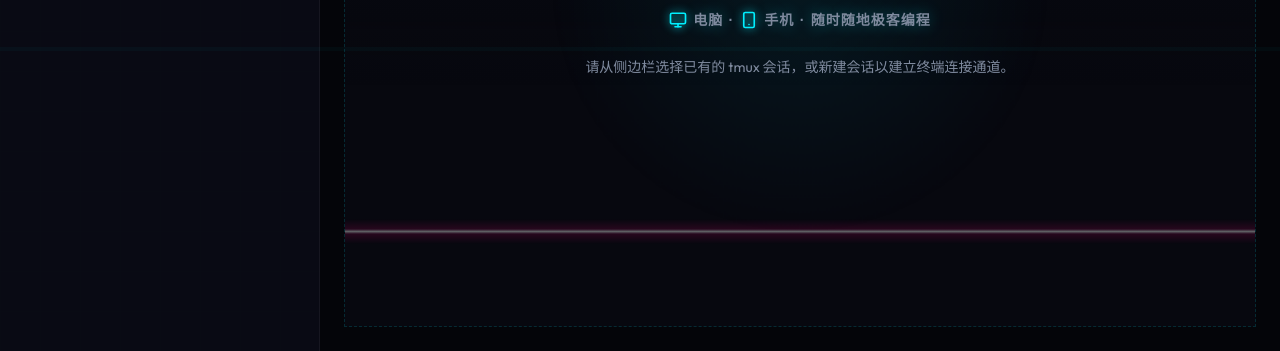
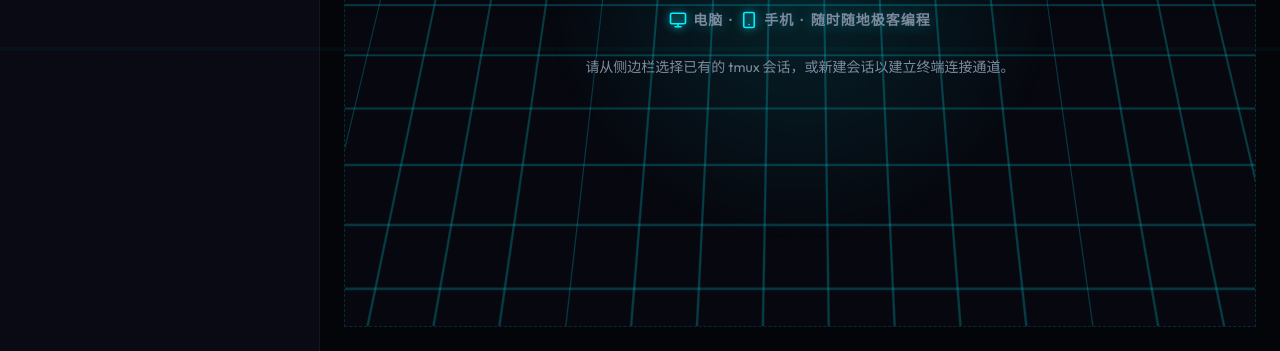
Before and after one commit to RayzPub/tmux-agent-deck, a website: page public/index.html in a window 1280 px wide. Shown: the part 449-800 px from the top of the page. Drawn offline with nearby package versions, Linux system fonts and the light colour scheme; no server answers.

Commit message:
style: optimize welcome page background grid for PC and remove red welcome scanline

```diff
--- a/public/css/style.css
+++ b/public/css/style.css
@@ -32,9 +32,9 @@
   --transition-normal: 0.3s cubic-bezier(0.4, 0, 0.2, 1);
 
   /* Welcome Panel Animations */
-  --welcome-grid-color: rgba(0, 240, 255, 0.08);
+  --welcome-grid-color: rgba(0, 240, 255, 0.22);
   --welcome-scanline-color: rgba(255, 0, 127, 0.18);
-  --welcome-glow-color: rgba(0, 240, 255, 0.08);
+  --welcome-glow-color: rgba(0, 240, 255, 0.12);
 }
 
 /* Reset & Base Styles */
@@ -827,7 +827,7 @@ body {
   width: 100%;
   height: 100%;
   overflow: hidden;
-  perspective: 320px;
+  perspective: 1000px;
   z-index: 0;
   pointer-events: none;
 }
@@ -835,16 +835,16 @@ body {
 /* 3D Grid scrolling elements */
 .welcome-grid-3d {
   position: absolute;
-  top: -60%;
-  left: -50%;
-  width: 200%;
-  height: 220%;
+  top: -20%;
+  left: -20%;
+  width: 140%;
+  height: 140%;
   background-image:
     linear-gradient(var(--welcome-grid-color) 1.5px, transparent 1.5px),
     linear-gradient(90deg, var(--welcome-grid-color) 1.5px, transparent 1.5px);
   background-size: 55px 55px;
-  transform: rotateX(65deg) translate3d(0, 0, 0);
-  transform-origin: center top;
+  transform: rotateX(30deg) translate3d(0, 0, 0);
+  transform-origin: center center;
   animation: welcome-grid-scroll 24s linear infinite;
   transition: transform 0.4s cubic-bezier(0.1, 0.8, 0.2, 1);
   will-change: transform, background-position;
@@ -866,52 +866,18 @@ body {
   left: 0;
   width: 100%;
   height: 100%;
-  background: linear-gradient(to bottom, var(--bg-core) 0%, transparent 65%);
+  background: linear-gradient(to bottom, var(--bg-core) 0%, transparent 55%);
   pointer-events: none;
   z-index: 1;
 }
 
-/* Vertical Laser Scanline wave */
+/* Vertical Laser Scanline wave - disabled */
 .welcome-scanline {
-  position: absolute;
-  top: -20px;
-  left: 0;
-  width: 100%;
-  height: 25px;
-  background: linear-gradient(
-    to bottom,
-    transparent 0%,
-    var(--welcome-scanline-color) 40%,
-    rgba(255, 255, 255, 0.5) 50%,
-    var(--welcome-scanline-color) 60%,
-    transparent 100%
-  );
-  opacity: 0.7;
-  pointer-events: none;
-  z-index: 1;
-  animation: welcome-scanline-anim 10s cubic-bezier(0.4, 0, 0.2, 1) infinite;
-  will-change: top;
+  display: none !important;
 }
 
 body.light-minimalist .welcome-scanline {
-  background: linear-gradient(
-    to bottom,
-    transparent 0%,
-    var(--welcome-scanline-color) 30%,
-    rgba(79, 70, 229, 0.2) 50%,
-    var(--welcome-scanline-color) 70%,
-    transparent 100%
-  );
-  opacity: 0.5;
-}
-
-@keyframes welcome-scanline-anim {
-  0% {
-    top: -30px;
-  }
-  100% {
-    top: 110%;
-  }
+  display: none !important;
 }
 
 /* Ambient Pulsing Glow */
@@ -2343,9 +2309,9 @@ body.light-minimalist {
   color: var(--text-primary);
 
   /* Light mode welcome panel overrides */
-  --welcome-grid-color: rgba(15, 23, 42, 0.04);
+  --welcome-grid-color: rgba(15, 23, 42, 0.18);
   --welcome-scanline-color: rgba(79, 70, 229, 0.06);
-  --welcome-glow-color: rgba(15, 23, 42, 0.02);
+  --welcome-glow-color: rgba(15, 23, 42, 0.05);
 }
 
 /* Hide ambient cyberpunk visuals */
--- a/public/index.html
+++ b/public/index.html
@@ -171,7 +171,6 @@
           <div class="welcome-grid-3d" id="welcomeGrid3D"></div>
           <div class="welcome-grid-overlay"></div>
         </div>
-        <div class="welcome-scanline"></div>
         <div class="welcome-pulse-glow"></div>
 
         <div class="tech-corner top-left"></div>
--- a/public/js/app.js
+++ b/public/js/app.js
@@ -2272,14 +2272,14 @@ document.addEventListener('DOMContentLoaded', () => {
       const tiltX = ((y - centerY) / centerY) * -5;
       const tiltY = ((x - centerX) / centerX) * 6;
 
-      // Apply transform relative to the base 3D rotateX(65deg)
-      welcomeGrid3D.style.transform = `rotateX(${65 + tiltX}deg) rotateY(${tiltY}deg) translate3d(0, 0, 0)`;
+      // Apply transform relative to the base 3D rotateX(30deg)
+      welcomeGrid3D.style.transform = `rotateX(${30 + tiltX}deg) rotateY(${tiltY}deg) translate3d(0, 0, 0)`;
     });
 
     welcomePanel.addEventListener('mouseleave', () => {
       if (window.innerWidth <= 768) return;
-      // Reset back to original 65deg rotateX and 0deg rotateY
-      welcomeGrid3D.style.transform = 'rotateX(65deg) rotateY(0deg) translate3d(0, 0, 0)';
+      // Reset back to original 30deg rotateX and 0deg rotateY
+      welcomeGrid3D.style.transform = 'rotateX(30deg) rotateY(0deg) translate3d(0, 0, 0)';
     });
   }
 
```
